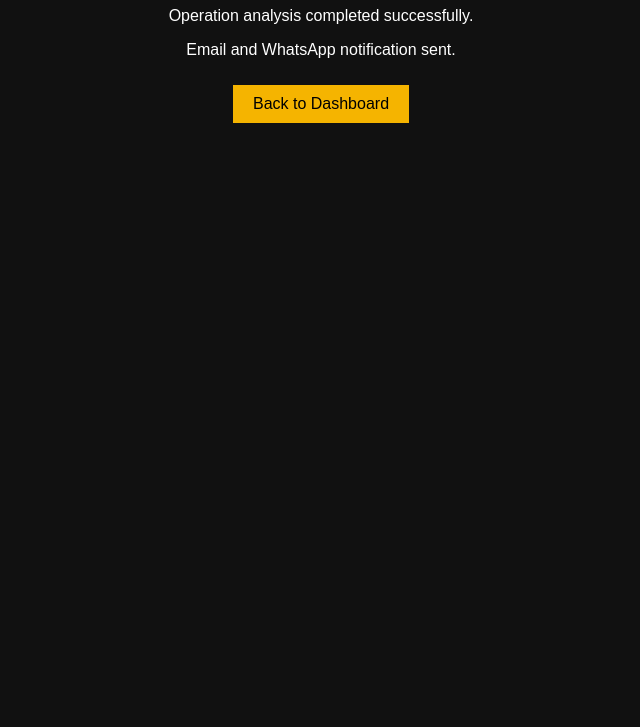
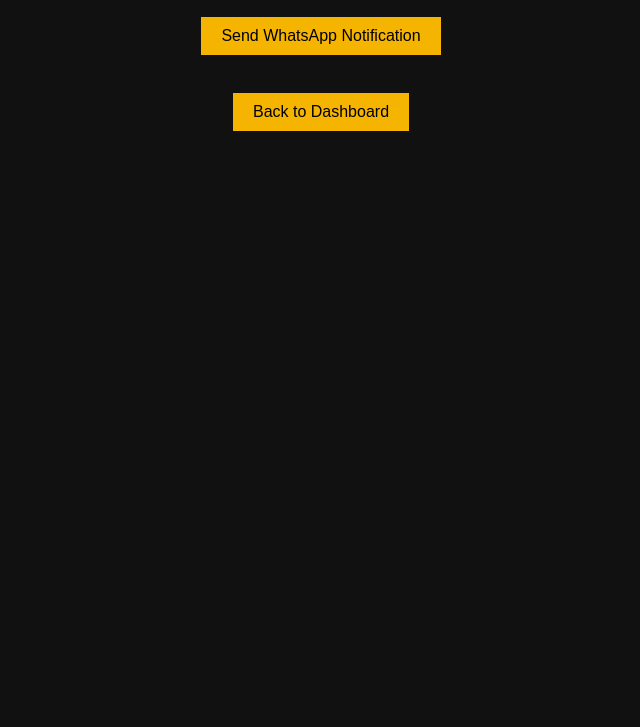
Before and after one commit to akmalhakim2311-byte/AgroLink, a plain HTML site: page notify.html in a window 1280 px wide. Shown: the part 73-800 px from the top of the page, without its empty margins (319-959 px from the left). Drawn offline with Linux system fonts and the light colour scheme.

Commit message:
Add buttons for WhatsApp notification and navigation

```diff
--- a/notify.html
+++ b/notify.html
@@ -8,12 +8,15 @@
 
 <h1>System Notification</h1>
 
-<p>Operation analysis completed successfully.</p>
-<p>Email and WhatsApp notification sent.</p>
+<p id="summary"></p>
+
+<button onclick="sendWhatsApp()">Send WhatsApp Notification</button>
+<br><br>
 
 <button onclick="location.href='dashboard.html'">
   Back to Dashboard
 </button>
 
+<script src="js/app.js"></script>
 </body>
 </html>
```
